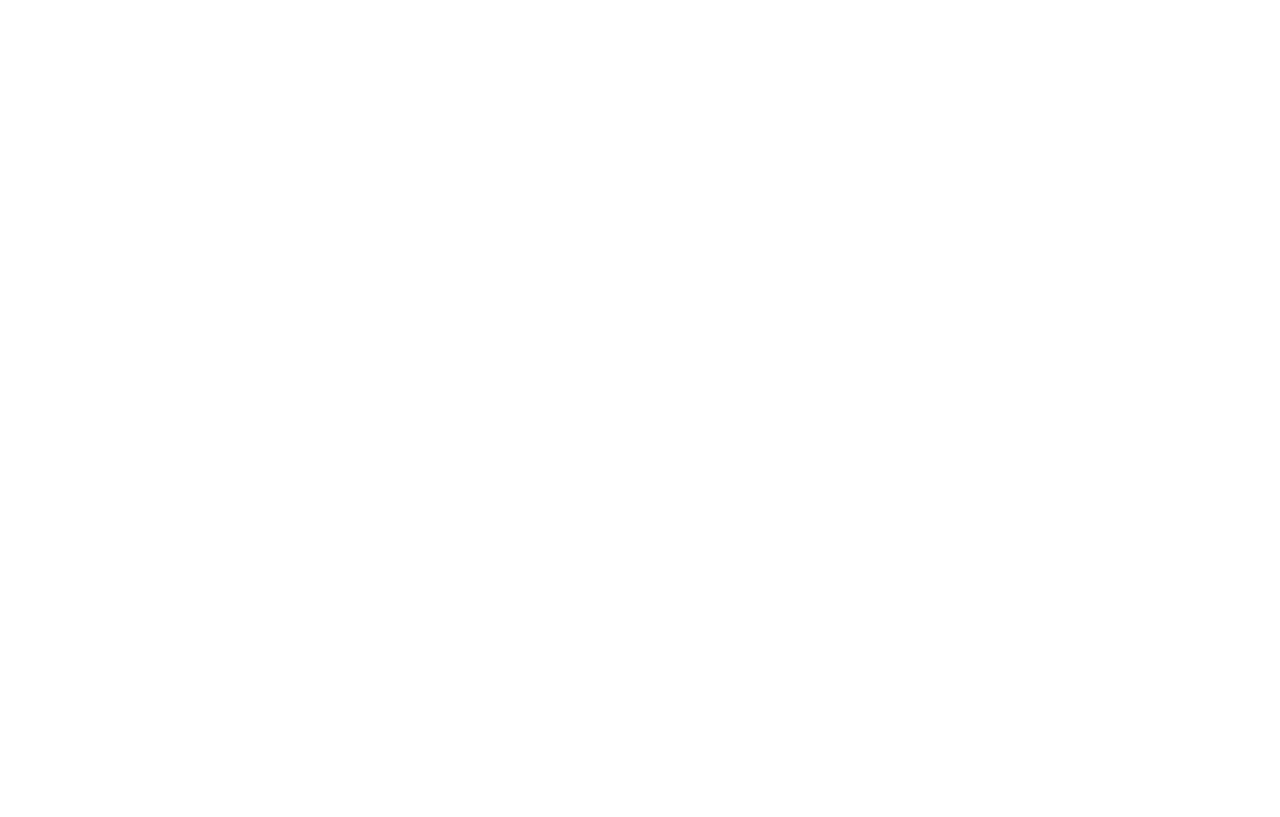
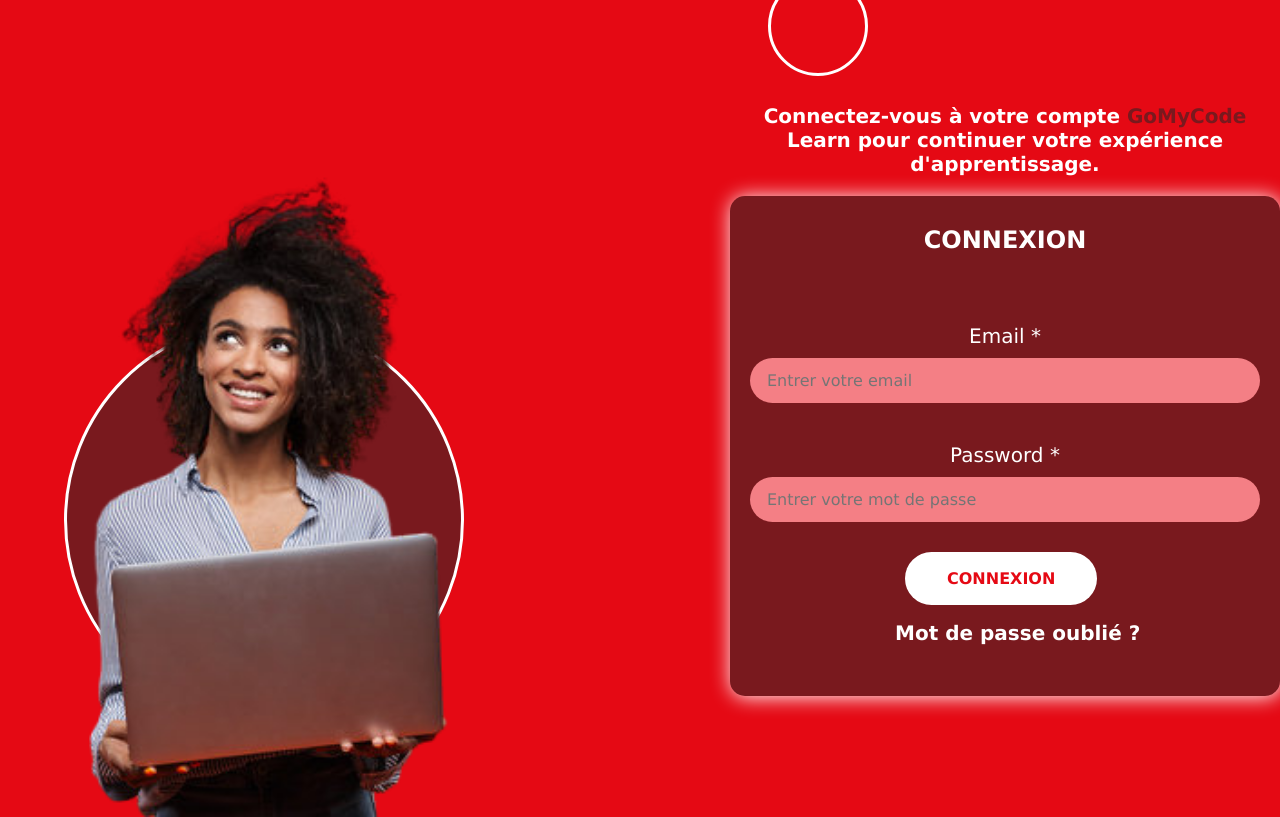
Before and after one commit to Lvmzoo-Dev/hackaton_gomycode, a PHP site: page / in a window 1280 px wide. Before the commit the page is empty. Run offline with PHP 8.4, Linux system fonts and the light colour scheme.

Commit message:
Finalisation Page Connexion

```diff
--- a/css/index.css
+++ b/css/index.css
@@ -2,4 +2,138 @@
     margin: 0;
     padding: 0;
     box-sizing: border-box;
+    font-family: 'Lucida Sans', 'Lucida Sans Regular', 'Lucida Grande', 'Lucida Sans Unicode', Geneva, Verdana, sans-serif;
 }
+body{
+    background: #E50914;
+    overflow: hidden;
+    color: #fff;
+}
+span{
+    color: #79191e;
+}
+.container{
+    display: flex;
+    height: 100vh;
+    align-items: center;
+}
+.container img{
+    width: 1000px;
+    margin-top: 180px;
+    margin-left: -250px;
+    animation: anime 1s ease-in-out forwards;
+}
+.container .form p{
+    color: #fff;
+    font-weight: bold;
+    font-size: 20px;
+    width: 550px;
+    margin-bottom: 20px;
+    text-align: center;
+
+}
+.container .form nav{
+    width: 550px;
+    height: 500px;
+    background-color: #79191e;
+    padding: 20px;
+    border-radius: 15px;
+    align-items: center;
+    text-align: center;
+    box-shadow: 1px 1px 20px #fff;
+}
+.container .form nav h2{
+    text-align: center;
+    color: #fff;
+    margin-top: 10px;
+}
+label{
+    font-size: 20px;
+}
+input{
+    width: 100%;
+    height: 45px;
+    padding: 15px;
+    background-color: #f47f85;
+    color: #fff;
+    margin-top: 10px;
+    font-size: 16px;
+    border-radius: 30px;
+    border: 2px solid transparent;
+}
+input:focus{
+    border: 2px solid #fff;
+    background: transparent;
+}
+.content{
+    margin-top: 70px;
+}
+input[type=email]{
+    margin-bottom: 40px;
+}
+.btn{
+    position: absolute;
+    text-decoration: none;
+    padding: 15px 40px;
+    background-color: #fff;
+    color: #E50914;
+    font-weight: bold;
+    margin-top: 30px;
+    margin-left: -100px;
+    border: 2px solid transparent;
+    border-radius: 30px;
+}
+.btn:hover{
+    border: 2px solid #fff;
+    color: #fff;
+    background: transparent;
+}
+.forgotpwd{
+    position: absolute;
+    text-decoration: none;
+    color: #fff;
+    font-weight: bold;
+    font-size: 20px;
+    margin-top: 80px;
+    margin-left: -110px;
+}
+.forgotpwd:hover{
+    text-decoration: underline;
+}
+
+@keyframes anime{
+    0%{
+        transform: translateX(-300px);
+    }
+    100%{
+        transform: translateX(0px);
+    }
+}
+
+.circle{
+    border: 3px solid #fff;
+    border-radius: 50%;
+    z-index: -1;
+}
+.circle1{
+    position: absolute;
+    width: 100px;
+    height: 100px;
+    top: -3%;
+    left: 60%;
+}
+.circle2{
+    position: absolute;
+    top: 55%;
+    left: 80%;
+    width: 200px;
+    height: 200px;
+}
+.circle3{
+    position: absolute;
+    top: 40%;
+    left: 5%;
+    width: 400px;
+    height: 400px;
+    background: #79191e;
+}
--- a/index.php
+++ b/index.php
@@ -9,5 +9,40 @@
 </head>
 <body>
 
+    <div class="btn-retour"></div>
+
+    <div class="circle circle1"></div>
+    <div class="circle circle2"></div>
+    <div class="circle circle3"></div>
+
+    <div class="container">
+        <img src="images/img2.png" alt="">
+        <div class="form">
+            <p>
+                Connectez-vous à votre compte <span>GoMyCode</span> Learn pour
+                continuer votre expérience d'apprentissage.
+            </p>
+            <nav>
+
+                <h2>CONNEXION</h2>
+                <div class="content">
+
+                    <div>
+                        <label for="">Email *</label><br>
+                        <input type="email" name="email" placeholder="Entrer votre email" autocomplete="off">
+                    </div>
+                    <div>
+                        <label for="">Password *</label><br>
+                        <input type="password" name="email" placeholder="Entrer votre mot de passe" autocomplete="off">
+                    </div>
+
+                    <a href="#" class="btn">CONNEXION</a><br>
+                    <a href="#" class="forgotpwd">Mot de passe oublié ?</a>
+                </div>
+
+            </nav>
+        </div>
+    </div>
+
 </body>
 </html>
```
